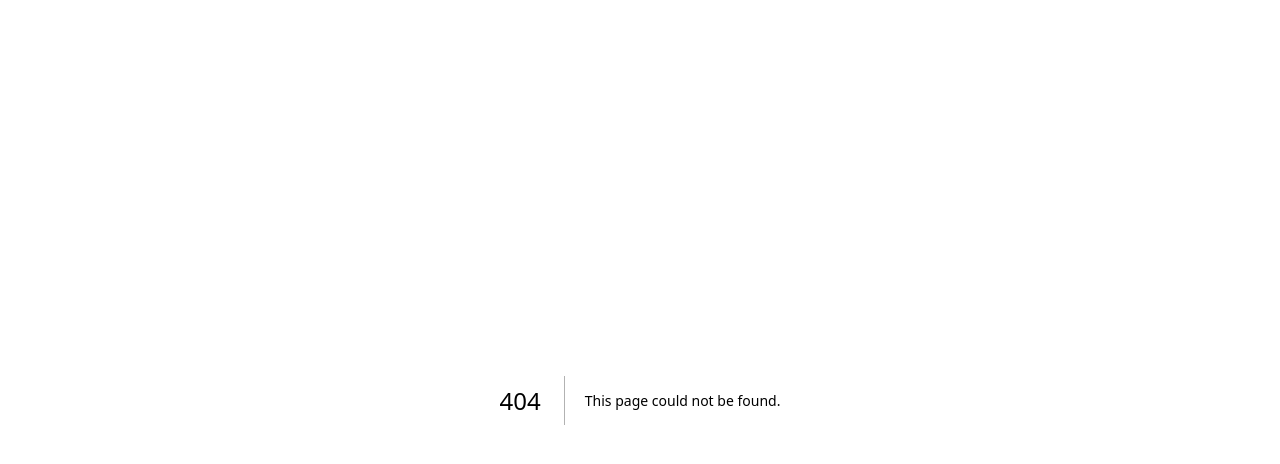
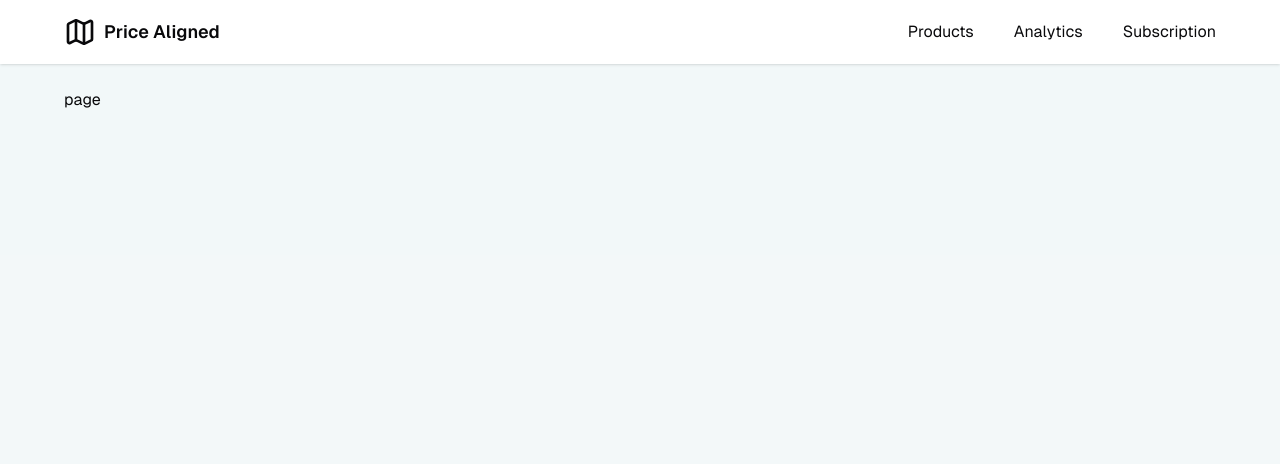
Before and after one commit to ddeveza/price-align-saas, a Next.js app: page /dashboard in a window 1280 px wide. Before the commit this address had no page. Shown: the top 464 px of the page. Built offline with nearby package versions, Linux system fonts and the light colour scheme.

Commit message:
added authentication

```diff
--- /dev/null
+++ b/src/app/(auth)/layout.tsx
@@ -0,0 +1,11 @@
+export default function AuthLayout({
+  children,
+}: {
+  children: React.ReactNode;
+}) {
+  return (
+    <div className="flex min-h-screen flex-col items-center justify-center">
+      {children}
+    </div>
+  );
+}
--- /dev/null
+++ b/src/app/(auth)/sign-in/[[...sign-in]]/page.tsx
@@ -0,0 +1,6 @@
+import { SignIn } from "@clerk/nextjs";
+import React from "react";
+
+export default function SignInPage() {
+  return <SignIn />;
+}
--- /dev/null
+++ b/src/app/(auth)/sign-up/[[...sign-up]]/page.tsx
@@ -0,0 +1,5 @@
+import { SignUp } from "@clerk/nextjs";
+
+export default function SignupPage() {
+  return <SignUp />;
+}
--- /dev/null
+++ b/src/app/dashboard/_component/navbar.tsx
@@ -0,0 +1,22 @@
+import { BrandLogo } from "@/components/brand-logo";
+import { UserButton } from "@clerk/nextjs";
+import Link from "next/link";
+import React from "react";
+
+function Navbar() {
+  return (
+    <header className="flex bg-background py-4 shadow">
+      <nav className="container flex items-center gap-10">
+        <Link href="/dashboard" className="mr-auto">
+          <BrandLogo />
+        </Link>
+        <Link href="/dashboard/products">Products</Link>
+        <Link href="/dashboard/analytics">Analytics</Link>
+        <Link href="/dashboard/subscription">Subscription</Link>
+        <UserButton />
+      </nav>
+    </header>
+  );
+}
+
+export default Navbar;
--- /dev/null
+++ b/src/app/dashboard/layout.tsx
@@ -0,0 +1,11 @@
+import React, { ReactNode } from "react";
+import Navbar from "./_component/navbar";
+
+export default function DashboardLayout({ children }: { children: ReactNode }) {
+  return (
+    <div className="min-h-screen bg-accent/5">
+      <Navbar />
+      <div className="container py-6">{children}</div>
+    </div>
+  );
+}
--- /dev/null
+++ b/src/app/dashboard/page.tsx
@@ -0,0 +1,5 @@
+import React from "react";
+
+export default function DashboardPage() {
+  return <div>page</div>;
+}
```
Also changed, not shown: src/middleware.ts (+13 -2 lines).
